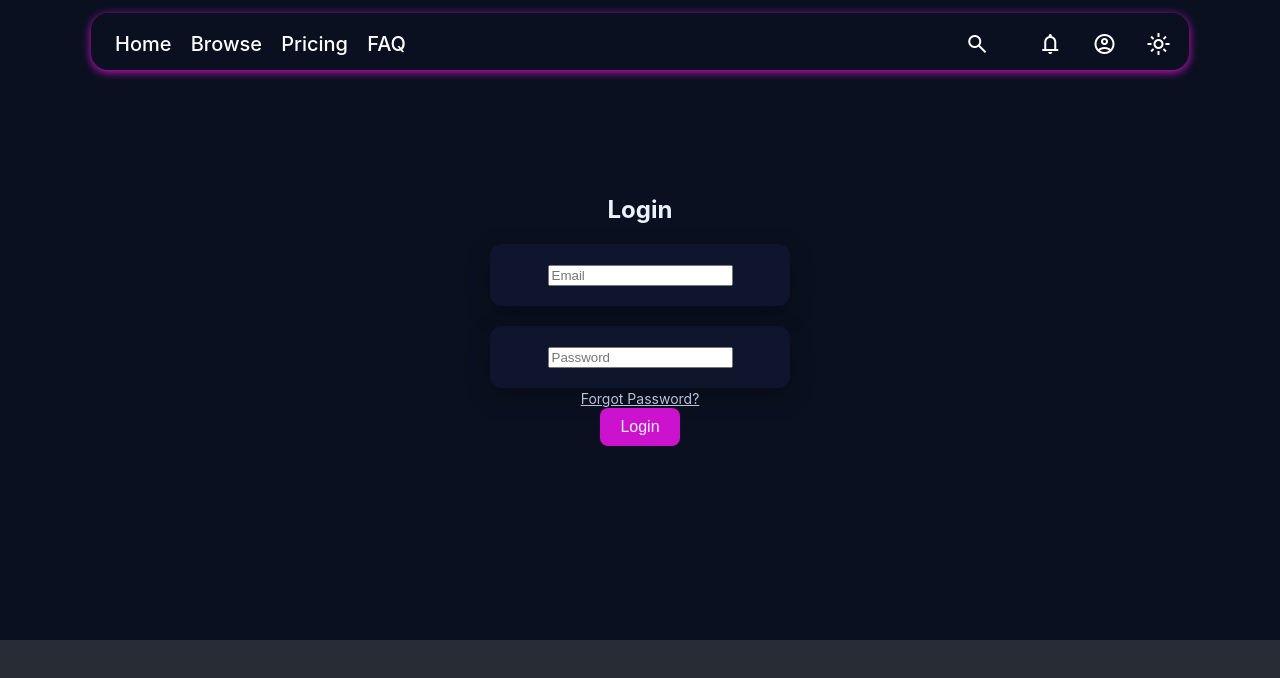
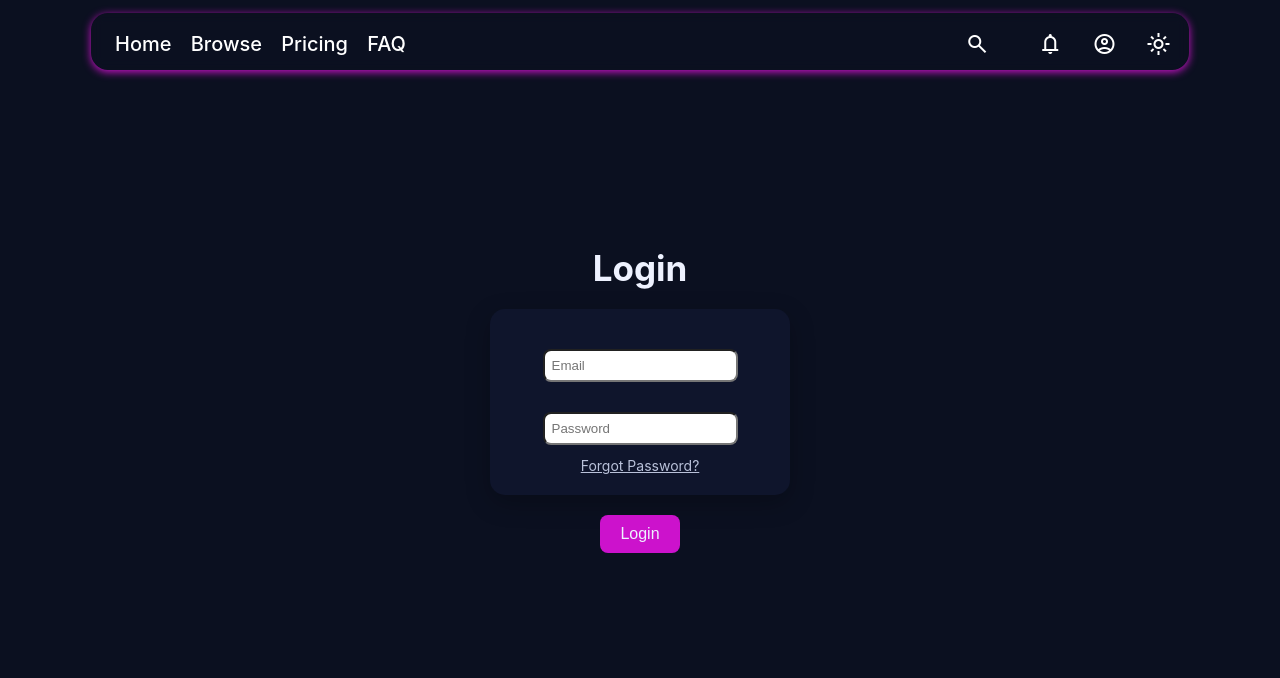
Before and after one commit to RamTheGoat/CES, a React (Create React App) app: page /login in a window 1280 px wide. Shown: the top 678 px of the page. Built offline with nearby package versions, Linux system fonts and the light colour scheme.

Commit message:
login css touchups

```diff
--- a/src/Pages/Login.css
+++ b/src/Pages/Login.css
@@ -23,39 +23,41 @@
     flex-direction: column;
     align-items: center;
     justify-content: center;
-    min-height: 80vh;
+    min-height: 100vh;
     background: var(--bg);
 }
 
 /* Login Header */
 .login-container h2 {
+    font-size: 35px;
     margin-bottom: 20px;
     color: var(--text);
 }
 
-/* Input Boxes */
-.emailBox {
+/* Box holding all input elements */
+.inputbox {
     display: flex;
     flex-direction: column;
     align-items: center;
     background: var(--card);
     padding: 20px;
-    border-radius: 12px;
+    border-radius: 15px;
     box-shadow: 0 8px 24px rgba(0,0,0,.25);
     width: 300px;
     margin-bottom: 20px;
 }
 
+/* email box */
+.emailBox {
+    Padding: 20px;
+}
+
+/* password box */
 .passwordBox {
-    display: flex;
-    flex-direction: column;
-    align-items: center;
-    background: var(--card);
-    padding: 20px;
-    border-radius: 12px;
-    box-shadow: 0 8px 24px rgba(0,0,0,.25);
-    width: 300px;
+    Padding: 10px;
 }
+
+/* submit button */
 .sButton {
     background: var(--accent);
     color: var(--text);
@@ -71,6 +73,7 @@
     background: #e020e0;
 }
 
+/* forgot password line */
 .fPassword {
     margin-top: 10px;
     color: var(--muted);
--- a/src/Pages/Login.jsx
+++ b/src/Pages/Login.jsx
@@ -15,9 +15,10 @@ const Login = () => {
         <div className="login-container">
             <h2>Login</h2>
             <form onSubmit={handleSubmit}>
-                <div className='emailBox'>
-                    <label>
-                        <input
+                <div className='inputbox'>
+                    <label className='emailBox'>
+                        <input style={{padding: '7px', borderRadius: '8px'}}
+                            className='emailInput'
                             type="email"
                             placeholder='Email'
                             value={email}
@@ -25,10 +26,8 @@ const Login = () => {
                             required
                         />
                     </label>
-                </div>
-                <div className='passwordBox'>
-                    <label>
-                        <input
+                    <label className='passwordBox'>
+                        <input style={{padding: '7px', borderRadius: '8px'}}
                             type="password"
                             placeholder='Password'
                             value={password}
@@ -36,10 +35,10 @@ const Login = () => {
                             required
                         />
                     </label>
-                </div>
-                <div className='forgotPassword'>
+                    <div className='forgotPassword'>
                     {/* Have to implement a forgot password page */}
                     <a href='/forgot-password' className='fPassword'>Forgot Password?</a>
+                </div>
                 </div>
                 <button type="submit" className='sButton'>Login</button>
             </form>
```
